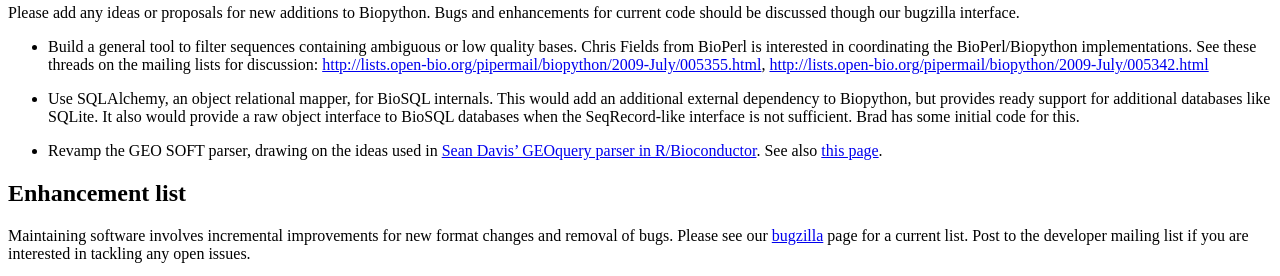
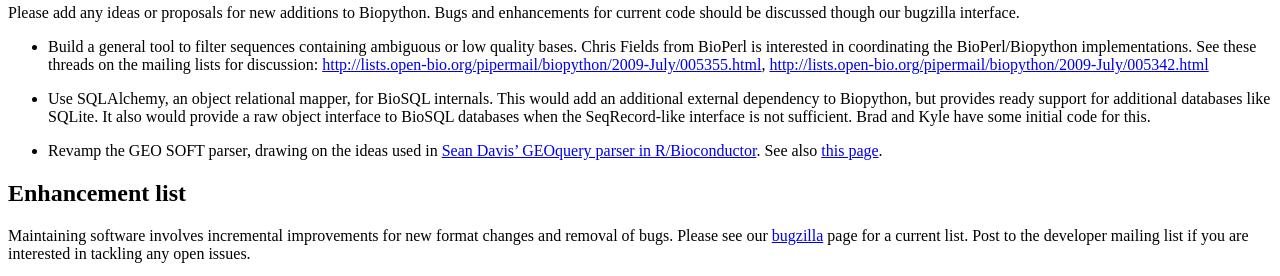
Before and after one commit to biopython/biopython.github.io, a Jekyll site: the page built from wiki/Active_projects.md, in a window 1280 px wide. Shown: the part 799-1075 px from the top of the page. Built offline with Jekyll 4.4.1, drawn with Linux system fonts in a browser that asks for light colours.

Commit message:
/* Project ideas */

```diff
--- a/wiki/Active_projects.md
+++ b/wiki/Active_projects.md
@@ -94,8 +94,8 @@ bugzilla interface.
     This would add an additional external dependency to Biopython, but
     provides ready support for additional databases like SQLite. It also
     would provide a raw object interface to BioSQL databases when the
-    SeqRecord-like interface is not sufficient. Brad has some initial
-    code for this.
+    SeqRecord-like interface is not sufficient. Brad and Kyle have some
+    initial code for this.
 
 <!-- -->
 
```
Also changed, not shown: 1 other file.
